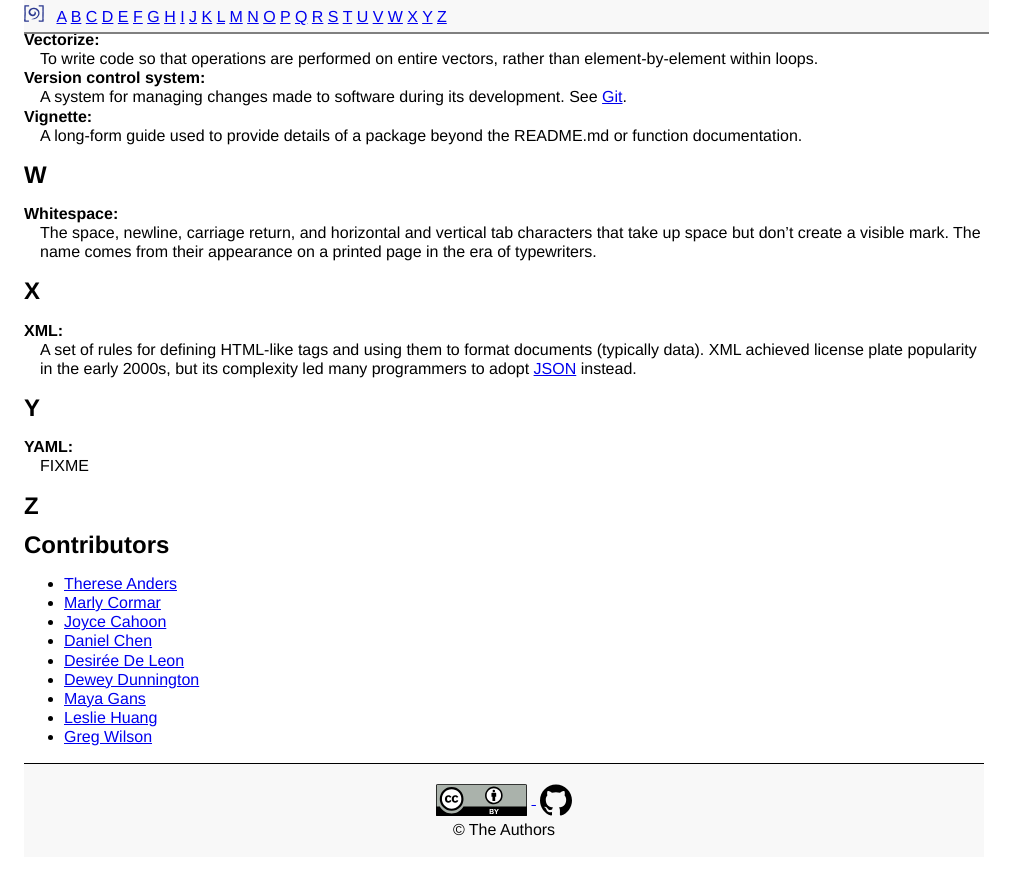
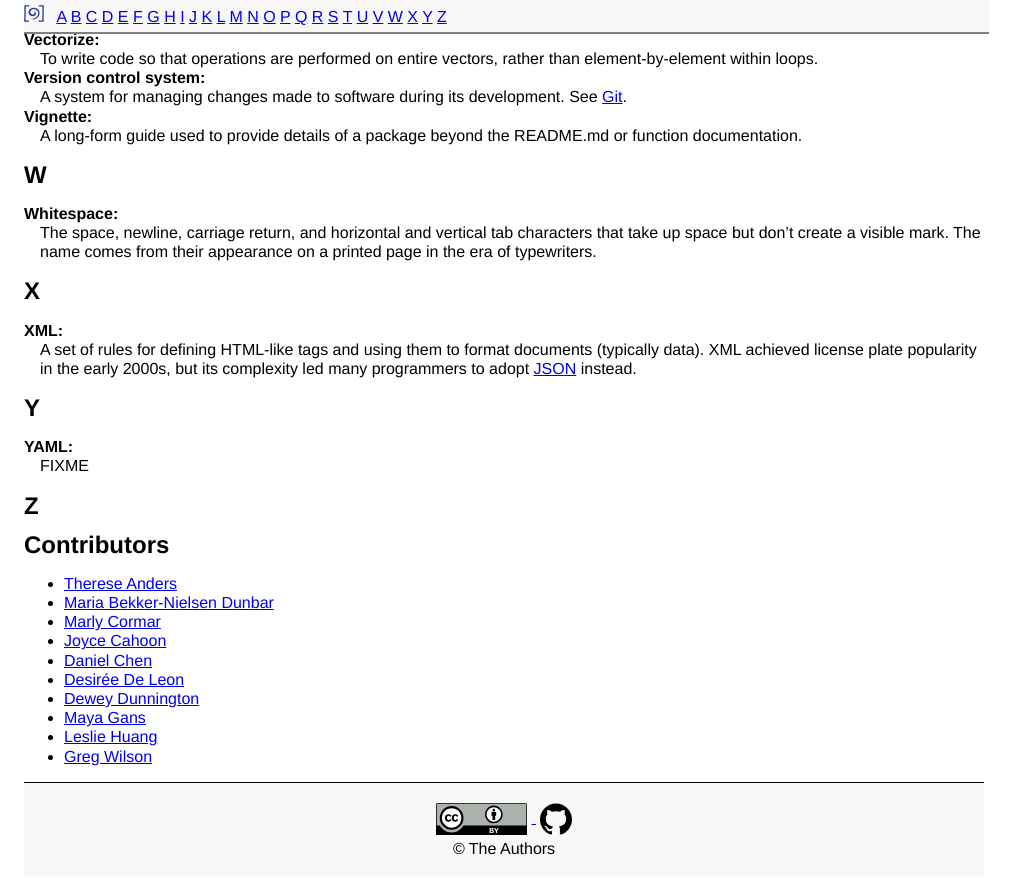
Before and after one commit to rstudio-education/glossRy, a Jekyll site: the page built from glossary.md, in a window 1280 px wide and 900 px high, scrolled down 9106 px. Shown: the top 894 px of the window, without its empty margins (0-1028 px from the left). Built offline with Jekyll 4.4.1, drawn with Linux system fonts in a browser that asks for light colours; our own code applies the rules of GitHub Pages for plain Markdown files.

Commit message:
Attribution

```diff
--- a/glossary.md
+++ b/glossary.md
@@ -782,6 +782,7 @@ YAML:
 ## Contributors
 
 -   [Therese Anders](https://dornsife.usc.edu/anders)
+-   [Maria Bekker-Nielsen Dunbar](https://orcid.org/0000-0002-7249-3524)
 -   [Marly Cormar](http://www.marlycormar.com/)
 -   [Joyce Cahoon](https://jcahoon.netlify.com/)
 -   [Daniel Chen](https://chendaniely.github.io)
```
